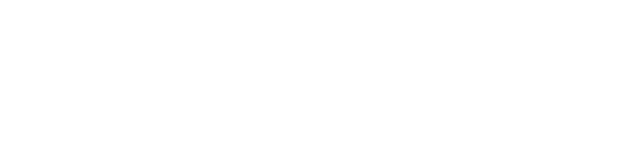
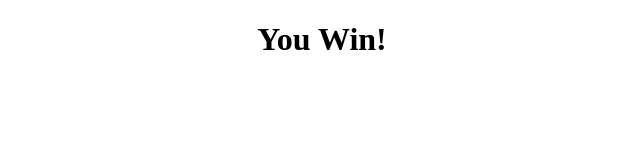
Before and after one commit to RishiKSheth/MapEndingPageDummy-, a plain HTML site: page index.html in a window 1280 px wide. Shown: the whole page, without its empty margins (318-958 px from the left). Drawn offline with Linux system fonts and the light colour scheme.

Commit message:
centered "YOU WIN" text

```diff
--- a/index.html
+++ b/index.html
@@ -9,6 +9,10 @@
     <script src='index.js'></script>
 </head>
 <body>
-
+    <div class = "center">
+        <h1>
+            You Win!
+        </h1>
+    </div>
 </body>
 </html>
--- a/style.css
+++ b/style.css
@@ -0,0 +1,14 @@
+.center{
+    text-align: center;
+}
+
+@font-face {
+    font-family: myFirstFont;
+    src: url(sansation_light.woff);
+}
+
+body {
+    margin: 0;
+    width: 100vw;
+    height: 100vh;
+}
```
